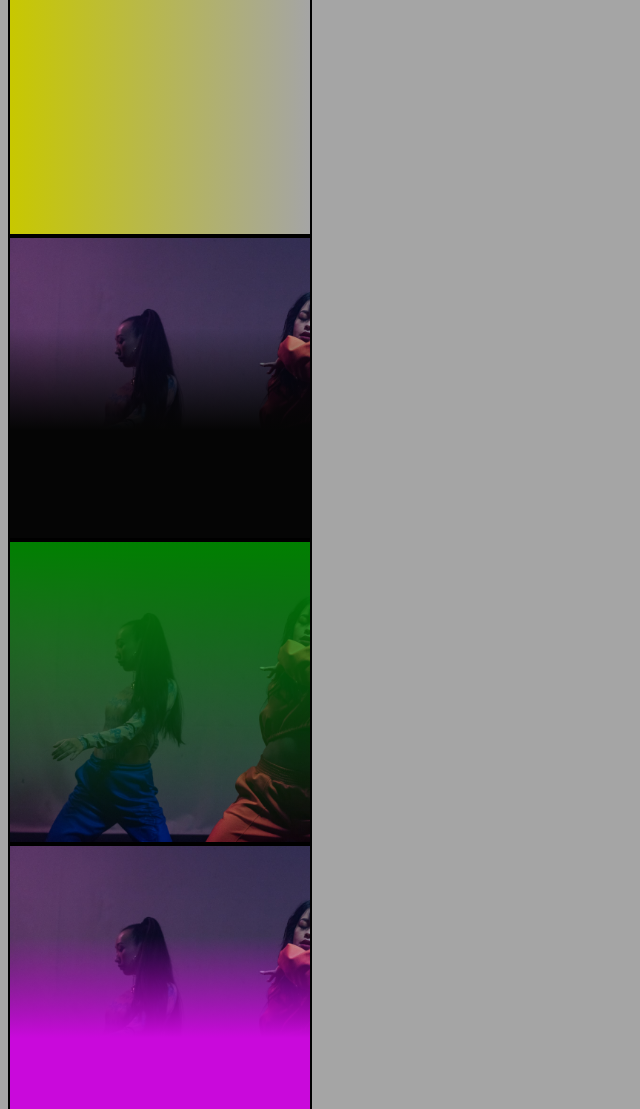
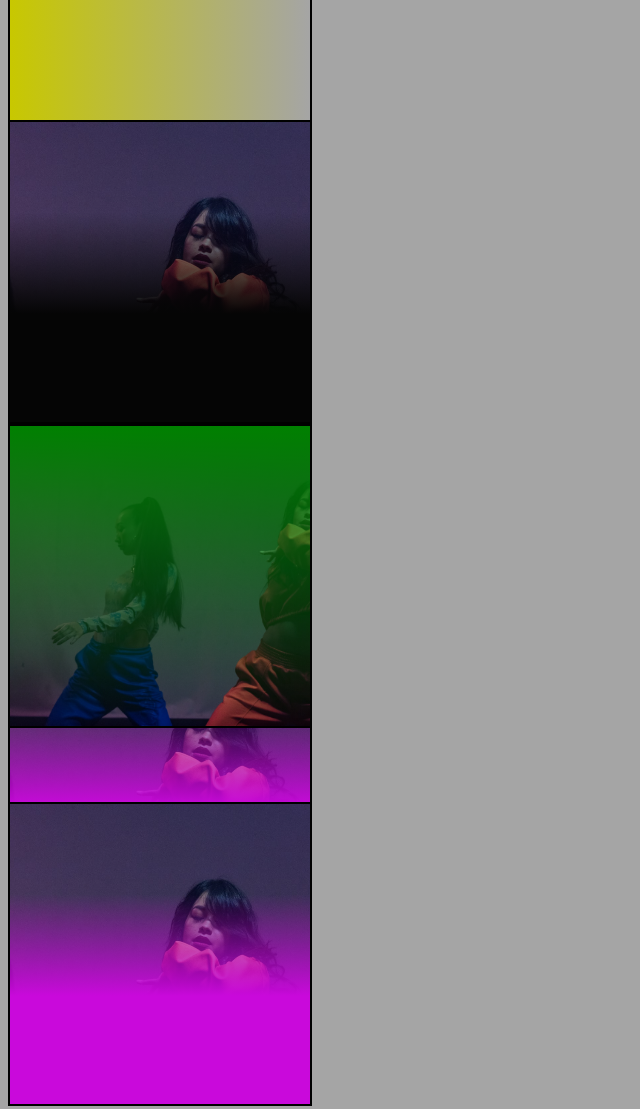
Before and after one commit to Anpoli13/test-gradients, a plain HTML site: page index.html in a window 1280 px wide. Shown: the part 380-1489 px from the top of the page, without its empty margins (0-640 px from the left). Drawn offline with Linux system fonts and the light colour scheme.

Commit message:
aad styles

```diff
--- a/scss/style.scss
+++ b/scss/style.scss
@@ -60,14 +60,18 @@ body {
   }
 
   &-3 {
-    // background-color: black;
+    background-color: black;
     background-image: url('../hero-img.png');
     background-image: -webkit-gradient(180deg, rgba(5, 5, 5, 0) 30%, #050505 64%), url('../hero-img.png');
     background-image: -webkit-linear-gradient(180deg, rgba(5, 5, 5, 0) 30%, #050505 64%), url('../hero-img.png');
     background-image: -moz-linear-gradient(180deg, rgba(5, 5, 5, 0) 30%, #050505 64%), url('../hero-img.png');
     background-image: -o-linear-gradient(180deg, rgba(5, 5, 5, 0) 30%, #050505 64%), url('../hero-img.png');
     background-image: linear-gradient(180deg, rgba(5, 5, 5, 0) 30%, #050505 64%), url('../hero-img.png');
-    background-size: cover;
+    // background-size: cover;
+    background-repeat: no-repeat;
+    background-size: 750px;
+    background-position: center top;
+    margin-top: -116px;
   }
 
   &-4 {
@@ -89,7 +93,13 @@ body {
   }
 
   &-5 {
+    background-color: black;
+    background-image: url('../hero-img.png');
     background-image: linear-gradient(180deg, rgba(111, 9, 213, 0) 30%, #c909db 64%), url('../hero-img.png');
     background-size: cover;
+    background-repeat: no-repeat;
+    background-size: 750px;
+    background-position: center top;
+    margin-top: -115px;
   }
 }
```
Also changed, not shown: css/style.css, 1 other file.
